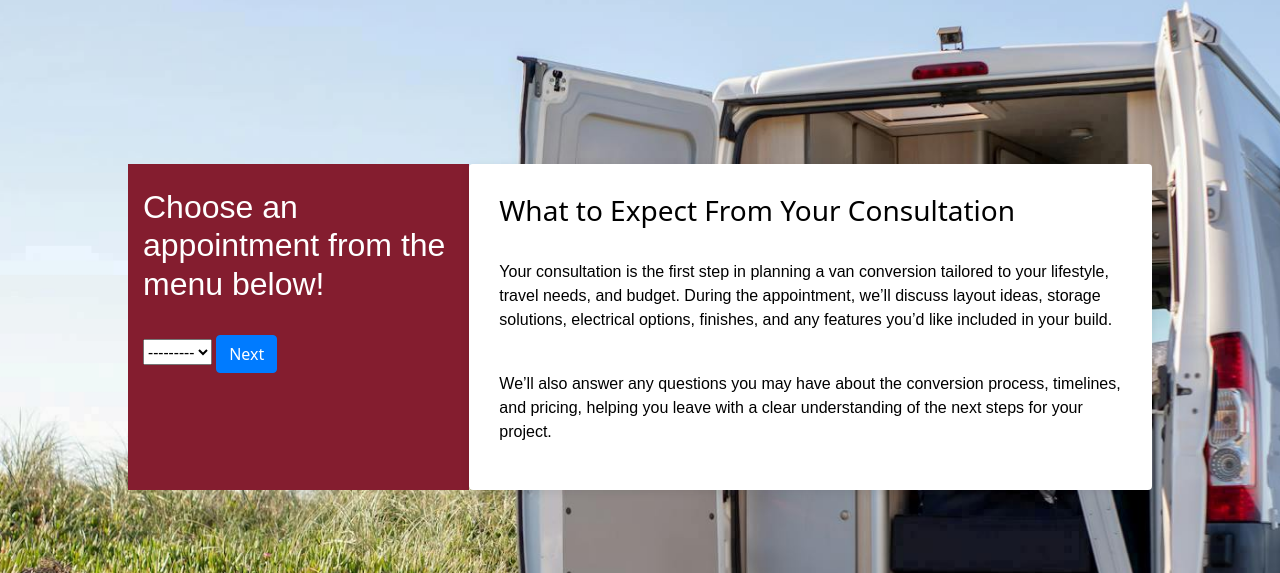
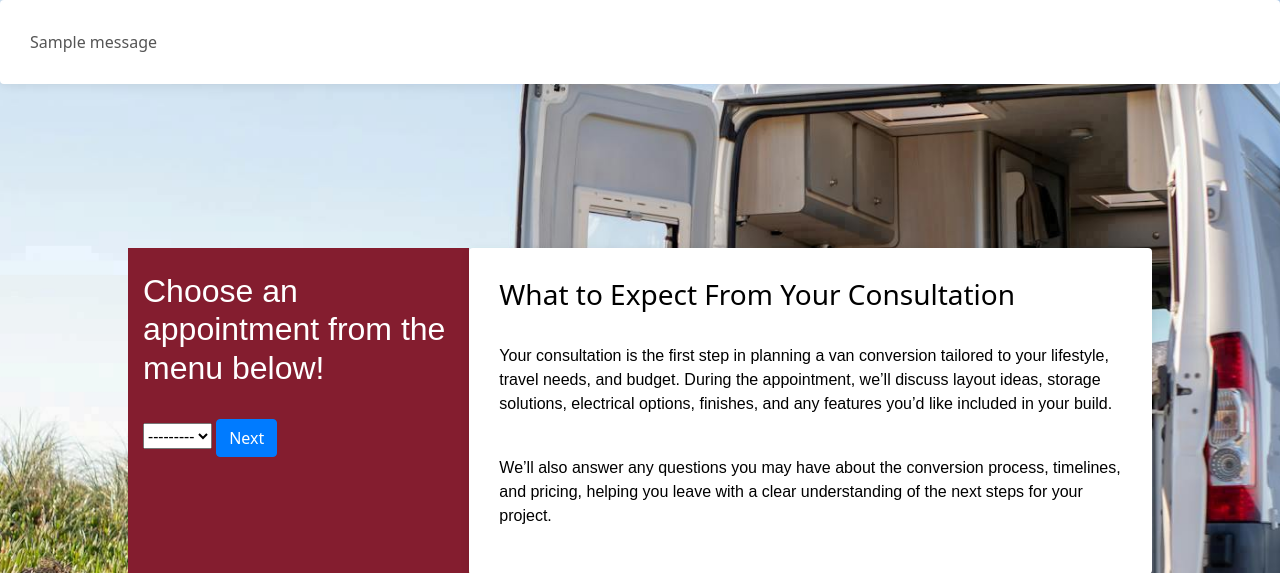
Before and after one commit to ElFalch/used-car-sense, a Django app: page /booking/book/ in a window 1280 px wide. Shown: the part 120-693 px from the top of the page. Run offline with Django 3.2, Linux system fonts and the light colour scheme; a user stored in the database is signed in; tables that the repository leaves empty hold one stand-in row (values such as "Sample post"); one stand-in notice (Sample message) is shown; some libraries are stand-ins or nearby versions; some web fonts are replaced.

Commit message:
feat: render messages inside message containers

```diff
--- a/templates/base.html
+++ b/templates/base.html
@@ -136,7 +136,11 @@
     </header>
 
     {% if messages %}
-    <div class="message-container"></div>
+    <div class="white-container">
+      {% for message in messages %}
+      <div>{{ message }}</div>
+      {% endfor %}
+    </div>
     {% endif %} {% block page_header %} {% endblock %}
     <div></div>
     {% block content %} {% endblock %} {% block postloadjs %} {% endblock %}
```
